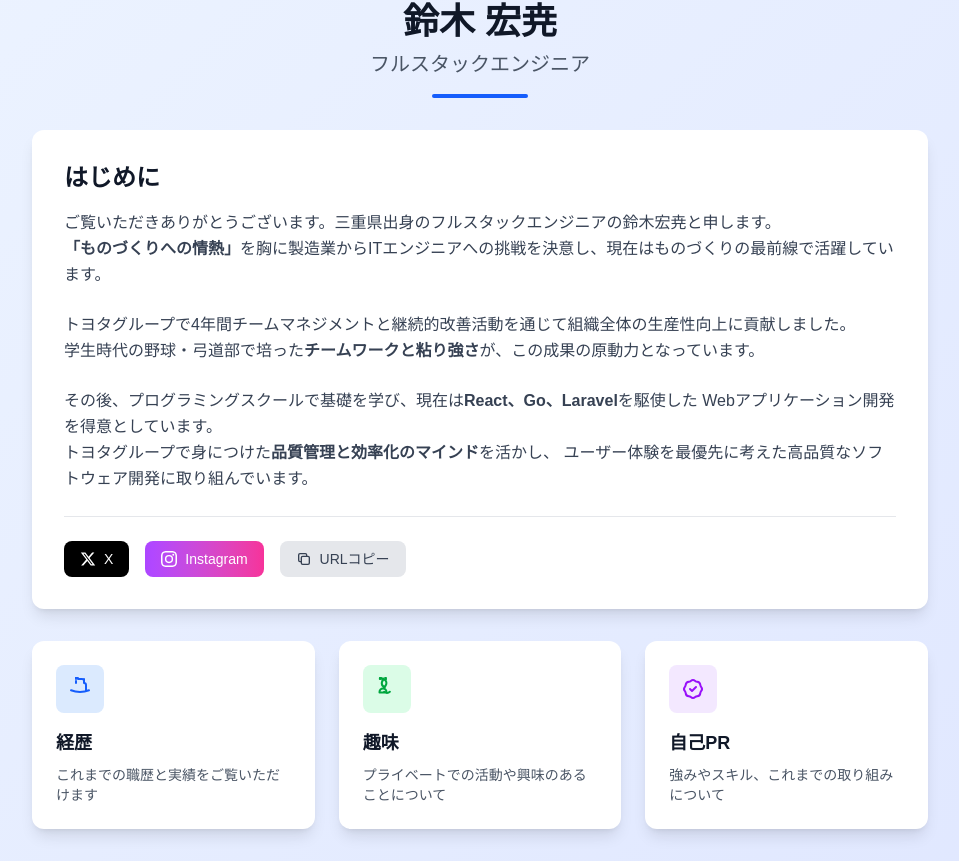
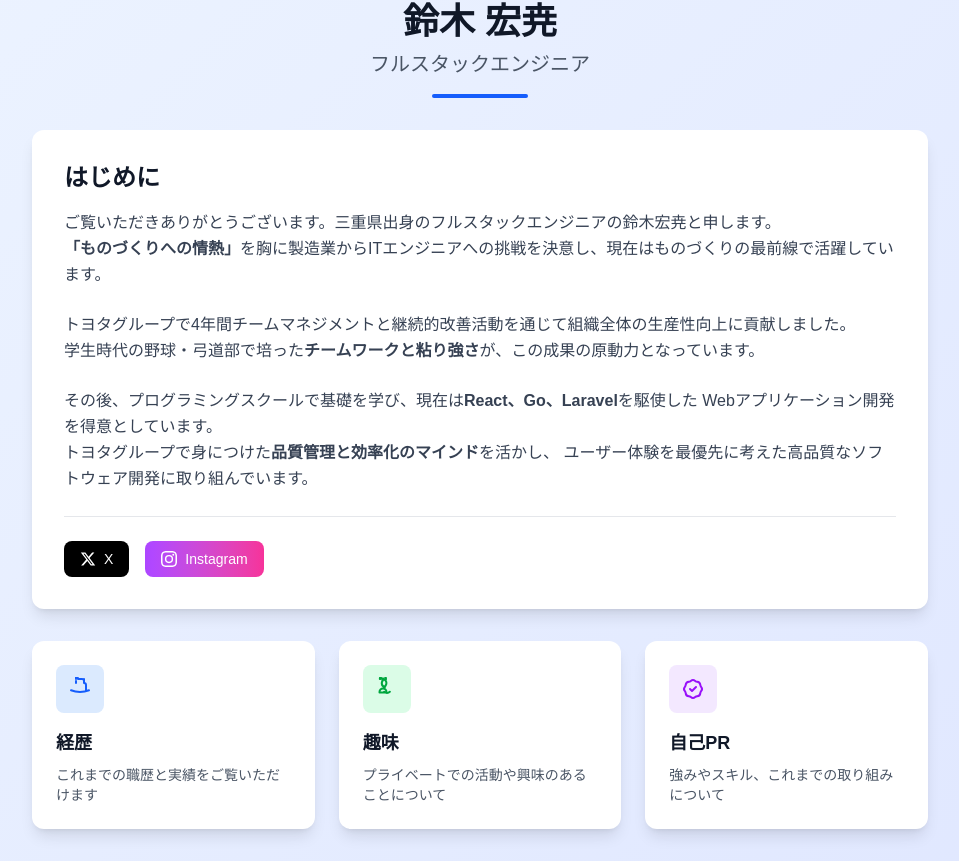
Before and after one commit to zucky2021/next-my-profile, a Next.js app: page / in a window 1280 px wide. Shown: the part 534-1395 px from the top of the page, without its empty margins (160-1119 px from the left). Built offline with nearby package versions, Linux system fonts and the light colour scheme.

Commit message:
25 Create home tests

```diff
--- a/src/app/components/SnsBtn.tsx
+++ b/src/app/components/SnsBtn.tsx
@@ -1,30 +1,13 @@
 "use client";
 
 import Link from "next/link";
-import { useState } from "react";
 
 const SnsBtn = () => {
-  const [copiedUrl, setCopiedUrl] = useState(false);
-
   const xUrl = "https://x.com/kanbaru2024";
-
   const instagramUrl = "https://www.instagram.com/zucky_2025/";
 
-  /**
-   * URLをクリップボードにコピー
-   */
-  const copyToClipboard = async () => {
-    try {
-      await navigator.clipboard.writeText(window.location.href);
-      setCopiedUrl(true);
-      setTimeout(() => setCopiedUrl(false), 2000);
-    } catch (err) {
-      console.error("URLのコピーに失敗しました:", err);
-    }
-  };
-
   return (
-    <div className="flex items-center gap-4">
+    <div className="flex items-center gap-4" id="sns-btn">
       <Link
         href={xUrl}
         target="_blank"
@@ -64,31 +47,6 @@ const SnsBtn = () => {
         </svg>
         <span className="text-sm">Instagram</span>
       </Link>
-
-      <button
-        type="button"
-        onClick={copyToClipboard}
-        className="flex items-center gap-2 rounded-lg bg-gray-200 px-4 py-2 text-gray-700 transition-colors duration-200 hover:bg-gray-300"
-        aria-label="URLをコピー"
-      >
-        <svg
-          className="h-4 w-4"
-          fill="none"
-          stroke="currentColor"
-          viewBox="0 0 24 24"
-          aria-hidden="true"
-        >
-          <path
-            strokeLinecap="round"
-            strokeLinejoin="round"
-            strokeWidth={2}
-            d="M8 16H6a2 2 0 01-2-2V6a2 2 0 012-2h8a2 2 0 012 2v2m-6 12h8a2 2 0 002-2v-8a2 2 0 00-2-2h-8a2 2 0 00-2 2v8a2 2 0 002 2z"
-          />
-        </svg>
-        <span className="text-sm">
-          {copiedUrl ? "コピー済み!" : "URLコピー"}
-        </span>
-      </button>
     </div>
   );
 };
--- a/src/app/page.tsx
+++ b/src/app/page.tsx
@@ -4,16 +4,16 @@ import Link from "next/link";
 
 export default function Home() {
   return (
-    <div className="min-h-screen bg-gradient-to-br from-blue-50 to-indigo-100">
+    <article className="min-h-screen bg-gradient-to-br from-blue-50 to-indigo-100">
       <div className="container mx-auto px-4 py-8">
         {/* プロフィール画像とメインコンテンツ */}
         <div className="mx-auto max-w-4xl">
           {/* プロフィール画像セクション */}
-          <div className="mb-8 text-center">
+          <div className="mb-8 text-center" id="key-visual">
             <div className="relative inline-block">
               <Image
                 src="/main.jpg"
-                alt="鈴木 宏尭のプロフィール写真"
+                alt="プロフィール写真"
                 width={400}
                 height={400}
                 priority
@@ -32,8 +32,10 @@ export default function Home() {
             <div className="mx-auto h-1 w-24 rounded-full bg-blue-600"></div>
           </div>
 
-          {/* 自己紹介 */}
-          <div className="mb-8 rounded-xl bg-white p-8 shadow-lg">
+          <section
+            className="mb-8 rounded-xl bg-white p-8 shadow-lg"
+            id="self-introduction"
+          >
             <h2 className="mb-4 text-2xl font-bold text-gray-900">はじめに</h2>
             <p className="mb-6 leading-relaxed text-gray-700">
               ご覧いただきありがとうございます。三重県出身のフルスタックエンジニアの鈴木宏尭と申します。
@@ -62,10 +64,12 @@ export default function Home() {
             <div className="border-t border-gray-200 pt-6">
               <SnsBtn />
             </div>
-          </div>
+          </section>
 
-          {/* ナビゲーションカード */}
-          <div className="grid grid-cols-1 gap-6 md:grid-cols-3">
+          <section
+            className="grid grid-cols-1 gap-6 md:grid-cols-3"
+            id="navigation-cards"
+          >
             <Link
               href="/career"
               className="group rounded-xl bg-white p-6 shadow-lg transition-shadow duration-300 hover:shadow-xl"
@@ -148,9 +152,9 @@ export default function Home() {
                 強みやスキル、これまでの取り組みについて
               </p>
             </Link>
-          </div>
+          </section>
         </div>
       </div>
-    </div>
+    </article>
   );
 }
```
Also changed, not shown: 1 other file (tests, documents, lock files or other folders).
